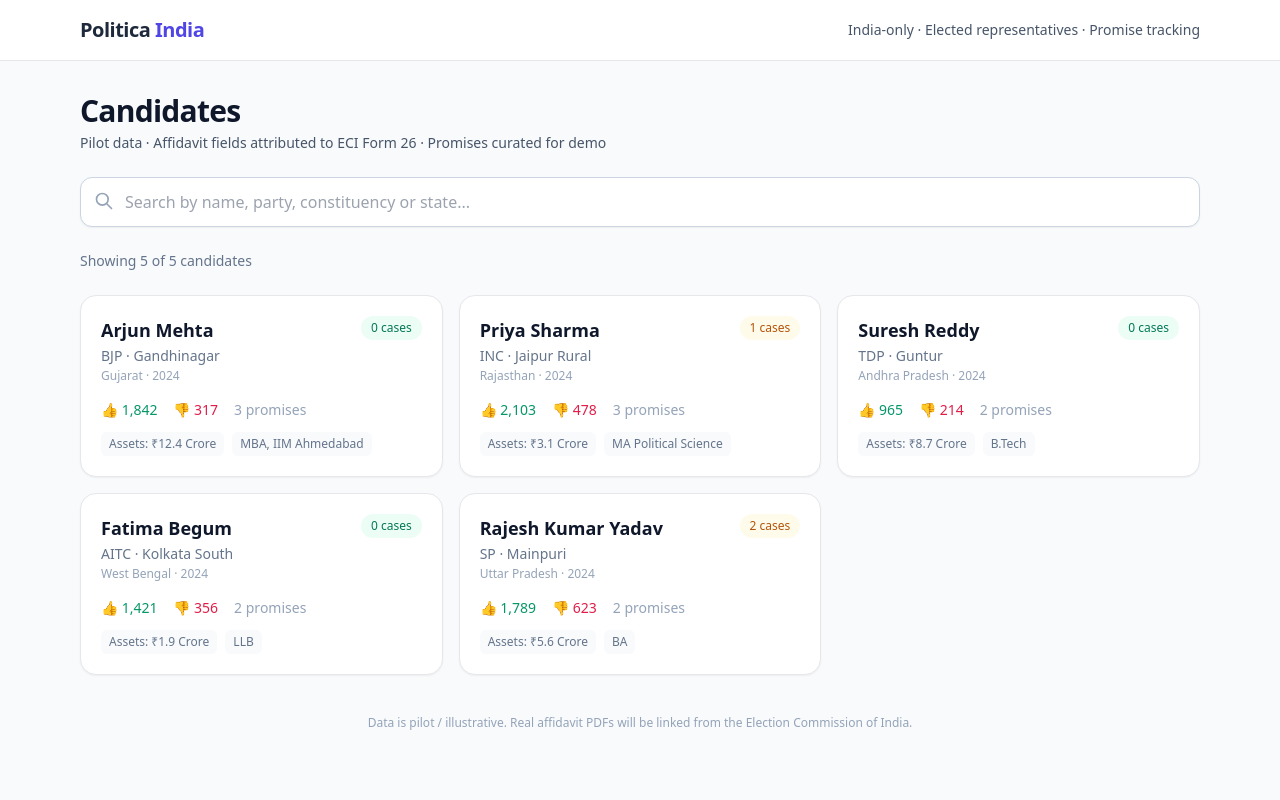
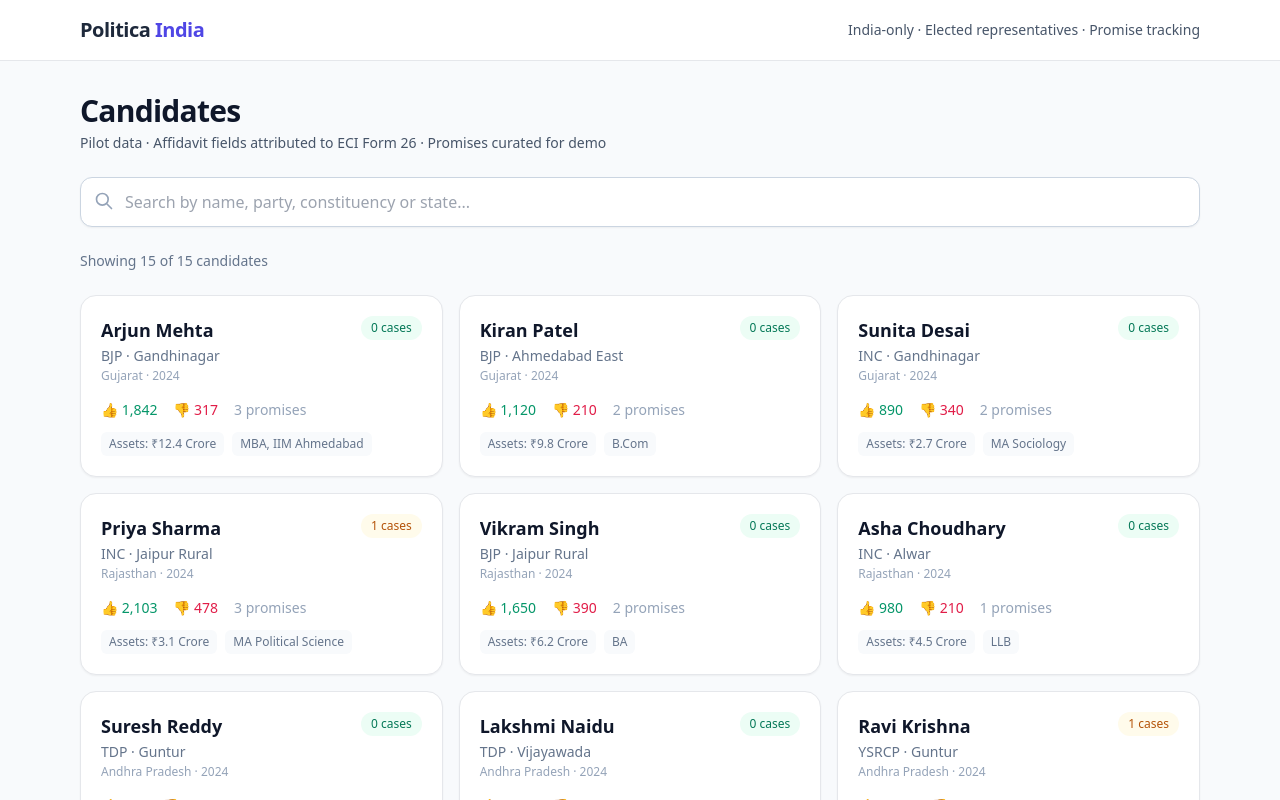
Before and after one commit to Rudhra6467/politica-india, a Next.js app: page /candidates in a window 1280 px wide. Shown: the top 800 px of the page. Built offline with nearby package versions, Linux system fonts and the light colour scheme.

Commit message:
Expand pilot data: more candidates per state so party grouping is visible

```diff
--- a/src/data/pilot-candidates.ts
+++ b/src/data/pilot-candidates.ts
@@ -40,6 +40,7 @@ export interface PilotCandidate {
 }
 
 export const pilotCandidates: PilotCandidate[] = [
+  // ========== GUJARAT ==========
   {
     id: "cand-001",
     name: "Arjun Mehta",
@@ -59,31 +60,57 @@ export const pilotCandidates: PilotCandidate[] = [
     likes: 1842,
     dislikes: 317,
     promises: [
-      {
-        id: "p-001",
-        title: "Complete the 4-lane ring road around Gandhinagar within 24 months",
-        sourceNote: "Campaign speech, March 2024",
-        status: "IN_PROGRESS",
-        likes: 892,
-        dislikes: 145,
+      { id: "p-001", title: "Complete the 4-lane ring road around Gandhinagar within 24 months", sourceNote: "Campaign speech, March 2024", status: "IN_PROGRESS", likes: 892, dislikes: 145 },
+      { id: "p-002", title: "Set up a skill development centre for 5,000 youth", sourceNote: "Manifesto point", status: "NOT_STARTED", likes: 634, dislikes: 89 },
+      { id: "p-003", title: "Ensure 24×7 electricity in all villages of the constituency", status: "COMPLETED", likes: 1205, dislikes: 62 },
+    ],
   },
   {
-        id: "p-002",
-        title: "Set up a skill development centre for 5,000 youth",
-        sourceNote: "Manifesto point",
-        status: "NOT_STARTED",
-        likes: 634,
-        dislikes: 89,
+    id: "cand-006",
+    name: "Kiran Patel",
+    party: "Bharatiya Janata Party",
+    partyAbbr: "BJP",
+    constituency: "Ahmedabad East",
+    state: "Gujarat",
+    electionType: "Lok Sabha",
+    electionYear: 2024,
+    age: 52,
+    education: "B.Com",
+    profession: "Businessman",
+    totalAssets: "₹9.8 Crore",
+    criminalCases: 0,
+    affidavitPdfUrl: "https://affidavit.eci.gov.in/",
+    likes: 1120,
+    dislikes: 210,
+    promises: [
+      { id: "p-013", title: "Build a new multi-specialty hospital in Ahmedabad East", status: "IN_PROGRESS", likes: 670, dislikes: 95 },
+      { id: "p-014", title: "Upgrade all municipal schools with smart classrooms", status: "NOT_STARTED", likes: 540, dislikes: 80 },
+    ],
   },
   {
-        id: "p-003",
-        title: "Ensure 24×7 electricity in all villages of the constituency",
-        status: "COMPLETED",
-        likes: 1205,
-        dislikes: 62,
-      },
+    id: "cand-007",
+    name: "Sunita Desai",
+    party: "Indian National Congress",
+    partyAbbr: "INC",
+    constituency: "Gandhinagar",
+    state: "Gujarat",
+    electionType: "Lok Sabha",
+    electionYear: 2024,
+    age: 45,
+    education: "MA Sociology",
+    profession: "Social Worker",
+    totalAssets: "₹2.7 Crore",
+    criminalCases: 0,
+    affidavitPdfUrl: "https://affidavit.eci.gov.in/",
+    likes: 890,
+    dislikes: 340,
+    promises: [
+      { id: "p-015", title: "Increase pension for widows and elderly in the constituency", status: "NOT_STARTED", likes: 720, dislikes: 110 },
+      { id: "p-016", title: "Ensure 100% household water connections within 18 months", status: "IN_PROGRESS", likes: 610, dislikes: 85 },
     ],
   },
+
+  // ========== RAJASTHAN ==========
   {
     id: "cand-002",
     name: "Priya Sharma",
@@ -103,30 +130,56 @@ export const pilotCandidates: PilotCandidate[] = [
     likes: 2103,
     dislikes: 478,
     promises: [
-      {
-        id: "p-004",
-        title: "Build 200 new anganwadi centres in the constituency",
-        sourceNote: "Press conference, April 2024",
-        status: "IN_PROGRESS",
-        likes: 1102,
-        dislikes: 203,
+      { id: "p-004", title: "Build 200 new anganwadi centres in the constituency", sourceNote: "Press conference, April 2024", status: "IN_PROGRESS", likes: 1102, dislikes: 203 },
+      { id: "p-005", title: "Free bus travel for women across the district", status: "DISPUTED", likes: 1567, dislikes: 812 },
+      { id: "p-006", title: "Plant 10 lakh trees under Green Jaipur drive", status: "NOT_STARTED", likes: 734, dislikes: 91 },
+    ],
   },
   {
-        id: "p-005",
-        title: "Free bus travel for women across the district",
-        status: "DISPUTED",
-        likes: 1567,
-        dislikes: 812,
+    id: "cand-008",
+    name: "Vikram Singh",
+    party: "Bharatiya Janata Party",
+    partyAbbr: "BJP",
+    constituency: "Jaipur Rural",
+    state: "Rajasthan",
+    electionType: "Lok Sabha",
+    electionYear: 2024,
+    age: 50,
+    education: "BA",
+    profession: "Farmer",
+    totalAssets: "₹6.2 Crore",
+    criminalCases: 0,
+    affidavitPdfUrl: "https://affidavit.eci.gov.in/",
+    likes: 1650,
+    dislikes: 390,
+    promises: [
+      { id: "p-017", title: "Complete the missing links of rural roads under PMGSY", status: "IN_PROGRESS", likes: 880, dislikes: 120 },
+      { id: "p-018", title: "Set up a new ITI in every block of the constituency", status: "NOT_STARTED", likes: 540, dislikes: 70 },
+    ],
   },
   {
-        id: "p-006",
-        title: "Plant 10 lakh trees under Green Jaipur drive",
-        status: "NOT_STARTED",
-        likes: 734,
-        dislikes: 91,
-      },
+    id: "cand-009",
+    name: "Asha Choudhary",
+    party: "Indian National Congress",
+    partyAbbr: "INC",
+    constituency: "Alwar",
+    state: "Rajasthan",
+    electionType: "Lok Sabha",
+    electionYear: 2024,
+    age: 47,
+    education: "LLB",
+    profession: "Advocate",
+    totalAssets: "₹4.5 Crore",
+    criminalCases: 0,
+    affidavitPdfUrl: "https://affidavit.eci.gov.in/",
+    likes: 980,
+    dislikes: 210,
+    promises: [
+      { id: "p-019", title: "Establish a government college for girls in Alwar", status: "IN_PROGRESS", likes: 710, dislikes: 65 },
     ],
   },
+
+  // ========== ANDHRA PRADESH ==========
   {
     id: "cand-003",
     name: "Suresh Reddy",
@@ -146,23 +199,56 @@ export const pilotCandidates: PilotCandidate[] = [
     likes: 965,
     dislikes: 214,
     promises: [
-      {
-        id: "p-007",
-        title: "Construct irrigation canals covering 15,000 acres",
-        sourceNote: "Election manifesto 2024",
-        status: "IN_PROGRESS",
-        likes: 723,
-        dislikes: 118,
+      { id: "p-007", title: "Construct irrigation canals covering 15,000 acres", sourceNote: "Election manifesto 2024", status: "IN_PROGRESS", likes: 723, dislikes: 118 },
+      { id: "p-008", title: "Establish a government medical college in Guntur rural", status: "NOT_STARTED", likes: 891, dislikes: 67 },
+    ],
   },
   {
-        id: "p-008",
-        title: "Establish a government medical college in Guntur rural",
-        status: "NOT_STARTED",
-        likes: 891,
-        dislikes: 67,
-      },
+    id: "cand-010",
+    name: "Lakshmi Naidu",
+    party: "Telugu Desam Party",
+    partyAbbr: "TDP",
+    constituency: "Vijayawada",
+    state: "Andhra Pradesh",
+    electionType: "Assembly",
+    electionYear: 2024,
+    age: 49,
+    education: "MBA",
+    profession: "Businesswoman",
+    totalAssets: "₹11.2 Crore",
+    criminalCases: 0,
+    affidavitPdfUrl: "https://affidavit.eci.gov.in/",
+    likes: 1340,
+    dislikes: 180,
+    promises: [
+      { id: "p-020", title: "Develop Vijayawada as a major logistics hub", status: "IN_PROGRESS", likes: 920, dislikes: 110 },
+      { id: "p-021", title: "Provide free laptops to all intermediate students", status: "NOT_STARTED", likes: 780, dislikes: 95 },
     ],
   },
+  {
+    id: "cand-011",
+    name: "Ravi Krishna",
+    party: "Yuvajana Sramika Rythu Congress Party",
+    partyAbbr: "YSRCP",
+    constituency: "Guntur",
+    state: "Andhra Pradesh",
+    electionType: "Assembly",
+    electionYear: 2024,
+    age: 44,
+    education: "B.Sc",
+    profession: "Politician",
+    totalAssets: "₹5.4 Crore",
+    criminalCases: 1,
+    affidavitPdfUrl: "https://affidavit.eci.gov.in/",
+    likes: 1120,
+    dislikes: 450,
+    promises: [
+      { id: "p-022", title: "Continue Amma Vodi scheme with higher support amount", status: "IN_PROGRESS", likes: 980, dislikes: 210 },
+      { id: "p-023", title: "Build 50 new Rythu Bharosa Kendras", status: "NOT_STARTED", likes: 670, dislikes: 130 },
+    ],
+  },
+
+  // ========== WEST BENGAL ==========
   {
     id: "cand-004",
     name: "Fatima Begum",
@@ -182,22 +268,55 @@ export const pilotCandidates: PilotCandidate[] = [
     likes: 1421,
     dislikes: 356,
     promises: [
-      {
-        id: "p-009",
-        title: "Upgrade all government schools with digital classrooms",
-        status: "IN_PROGRESS",
-        likes: 978,
-        dislikes: 142,
+      { id: "p-009", title: "Upgrade all government schools with digital classrooms", status: "IN_PROGRESS", likes: 978, dislikes: 142 },
+      { id: "p-010", title: "Women safety helpline with 24×7 response in the constituency", status: "COMPLETED", likes: 1345, dislikes: 88 },
+    ],
   },
   {
-        id: "p-010",
-        title: "Women safety helpline with 24×7 response in the constituency",
-        status: "COMPLETED",
-        likes: 1345,
-        dislikes: 88,
-      },
+    id: "cand-012",
+    name: "Subhash Banerjee",
+    party: "Bharatiya Janata Party",
+    partyAbbr: "BJP",
+    constituency: "Kolkata South",
+    state: "West Bengal",
+    electionType: "Lok Sabha",
+    electionYear: 2024,
+    age: 56,
+    education: "MA",
+    profession: "Teacher",
+    totalAssets: "₹3.8 Crore",
+    criminalCases: 0,
+    affidavitPdfUrl: "https://affidavit.eci.gov.in/",
+    likes: 980,
+    dislikes: 520,
+    promises: [
+      { id: "p-024", title: "Clean the canals and improve drainage in southern Kolkata", status: "NOT_STARTED", likes: 810, dislikes: 140 },
     ],
   },
+  {
+    id: "cand-013",
+    name: "Ananya Ghosh",
+    party: "All India Trinamool Congress",
+    partyAbbr: "AITC",
+    constituency: "Dum Dum",
+    state: "West Bengal",
+    electionType: "Lok Sabha",
+    electionYear: 2024,
+    age: 41,
+    education: "MBA",
+    profession: "Social Worker",
+    totalAssets: "₹2.4 Crore",
+    criminalCases: 0,
+    affidavitPdfUrl: "https://affidavit.eci.gov.in/",
+    likes: 1180,
+    dislikes: 290,
+    promises: [
+      { id: "p-025", title: "Build 100 new community toilets under Swachh Bharat", status: "IN_PROGRESS", likes: 650, dislikes: 70 },
+      { id: "p-026", title: "Start night shelters for the homeless in the constituency", status: "NOT_STARTED", likes: 720, dislikes: 55 },
+    ],
+  },
+
+  // ========== UTTAR PRADESH ==========
   {
     id: "cand-005",
     name: "Rajesh Kumar Yadav",
@@ -217,21 +336,51 @@ export const pilotCandidates: PilotCandidate[] = [
     likes: 1789,
     dislikes: 623,
     promises: [
-      {
-        id: "p-011",
-        title: "Ensure MSP procurement centres in every tehsil",
-        sourceNote: "Rally speech",
-        status: "NOT_STARTED",
-        likes: 1123,
-        dislikes: 287,
+      { id: "p-011", title: "Ensure MSP procurement centres in every tehsil", sourceNote: "Rally speech", status: "NOT_STARTED", likes: 1123, dislikes: 287 },
+      { id: "p-012", title: "Build a new degree college for girls in Mainpuri", status: "IN_PROGRESS", likes: 845, dislikes: 156 },
+    ],
   },
   {
-        id: "p-012",
-        title: "Build a new degree college for girls in Mainpuri",
-        status: "IN_PROGRESS",
-        likes: 845,
-        dislikes: 156,
+    id: "cand-014",
+    name: "Amitabh Verma",
+    party: "Bharatiya Janata Party",
+    partyAbbr: "BJP",
+    constituency: "Mainpuri",
+    state: "Uttar Pradesh",
+    electionType: "Lok Sabha",
+    electionYear: 2024,
+    age: 48,
+    education: "B.Tech",
+    profession: "Engineer",
+    totalAssets: "₹7.1 Crore",
+    criminalCases: 0,
+    affidavitPdfUrl: "https://affidavit.eci.gov.in/",
+    likes: 1450,
+    dislikes: 510,
+    promises: [
+      { id: "p-027", title: "Connect all villages with concrete roads under CM GRam Sadak Yojana", status: "IN_PROGRESS", likes: 890, dislikes: 160 },
+      { id: "p-028", title: "Open a new government polytechnic in Mainpuri", status: "NOT_STARTED", likes: 610, dislikes: 90 },
+    ],
   },
+  {
+    id: "cand-015",
+    name: "Suman Devi",
+    party: "Samajwadi Party",
+    partyAbbr: "SP",
+    constituency: "Etawah",
+    state: "Uttar Pradesh",
+    electionType: "Lok Sabha",
+    electionYear: 2024,
+    age: 46,
+    education: "MA",
+    profession: "Teacher",
+    totalAssets: "₹2.9 Crore",
+    criminalCases: 0,
+    affidavitPdfUrl: "https://affidavit.eci.gov.in/",
+    likes: 1020,
+    dislikes: 280,
+    promises: [
+      { id: "p-029", title: "Provide free coaching for competitive exams to poor students", status: "IN_PROGRESS", likes: 780, dislikes: 95 },
     ],
   },
 ];
@@ -277,7 +426,6 @@ export function getCandidatesByPartyAndState(partyAbbr: string, state: string) {
 }
 
 export function getOtherCandidatesInState(partyAbbr: string, state: string) {
-  // Group remaining candidates by party
   const others = pilotCandidates.filter((c) => c.state === state && c.partyAbbr !== partyAbbr);
   const grouped = new Map<string, PilotCandidate[]>();
   others.forEach((c) => {
```
Lines whose indentation alone changed are shown as unchanged.
